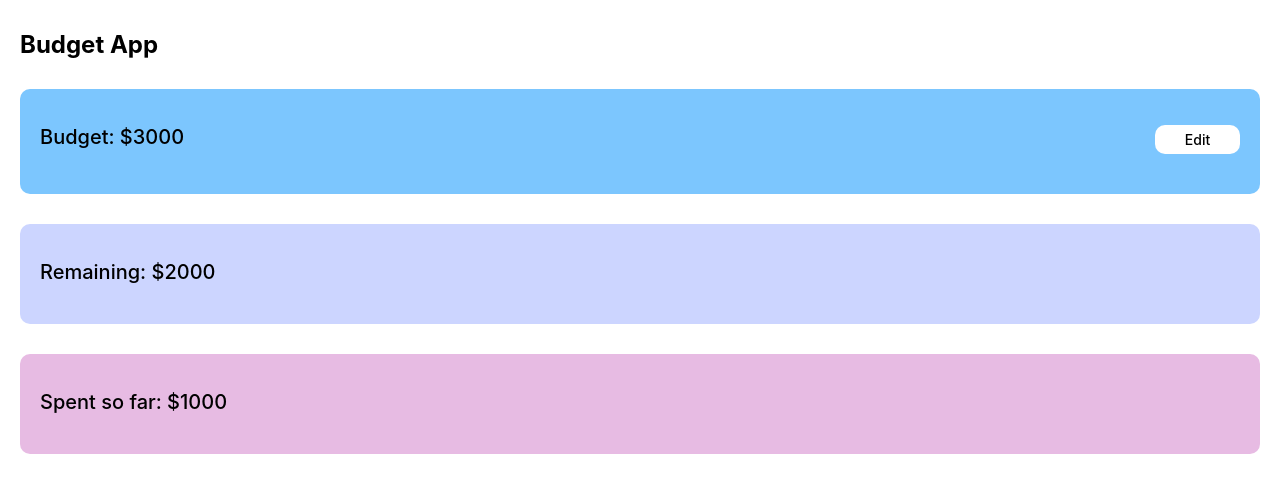
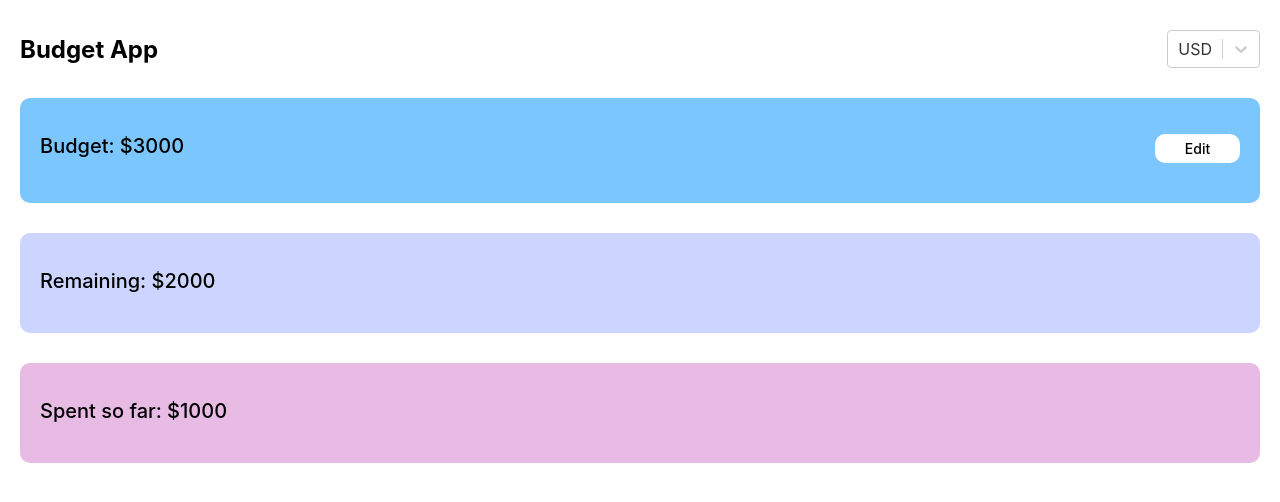
Before and after one commit to Zlata-Saburova/react-budget-app, a React (Create React App) app: page / in a window 1280 px wide. Shown: the top 502 px of the page. Built offline with nearby package versions, Linux system fonts and the light colour scheme.

Commit message:
feat(app): add container for title and select

```diff
--- a/src/App.tsx
+++ b/src/App.tsx
@@ -3,12 +3,16 @@ import { Card } from "./components/Card/Card";
 import { Container } from "./components/Container/ContainerStyle";
 import { Title } from "./components/Title/Title";
 import { CardButton } from "./components/CardButton/CardButton";
+import { CustomSelect } from "./components/CustomSelect/Select";
 
 function App() {
   return (
     <StyledApp>
       <Container>
-        <Title>Budget App</Title>
+        <SelContainer>
+          <Title>Budget App</Title>
+          <CustomSelect />
+        </SelContainer>
         <Card type="budget">
           Budget: $3000 <CardButton>Edit</CardButton>
         </Card>
@@ -26,4 +30,10 @@ const StyledApp = styled.div`
   margin-top: 30px;
 `;
 
+const SelContainer = styled.div`
+  display: flex;
+  justify-content: space-between;
+  align-items: center;
+`;
+
 export default App;
```
